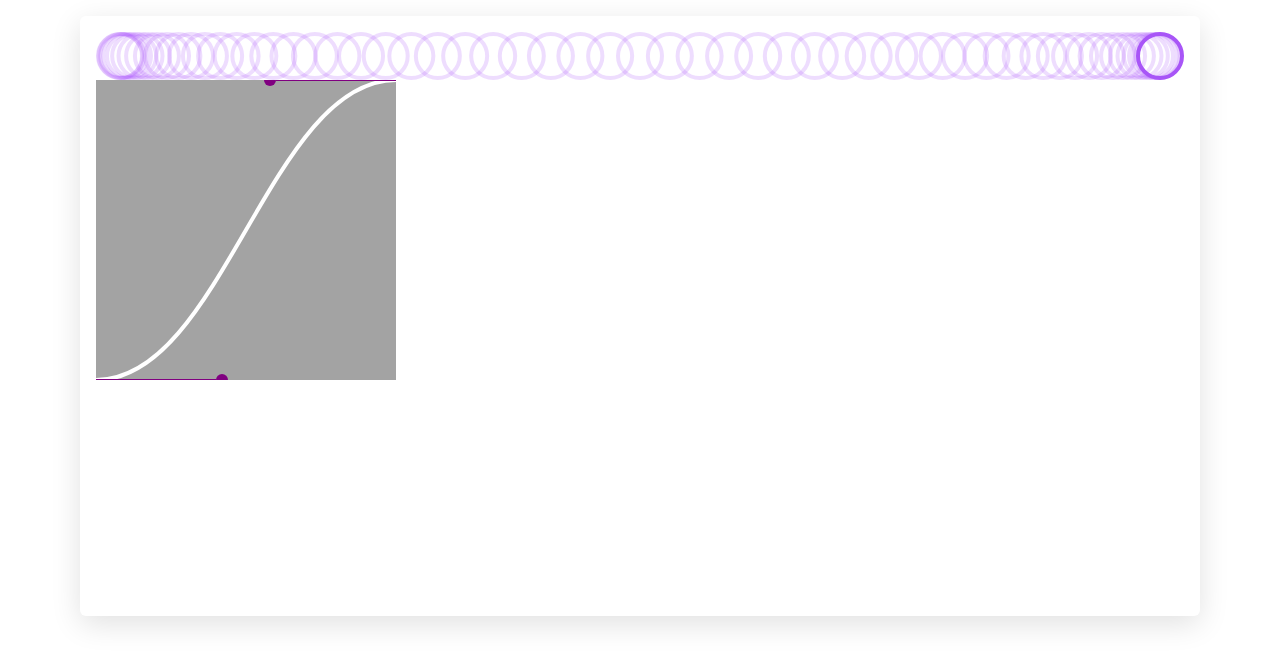
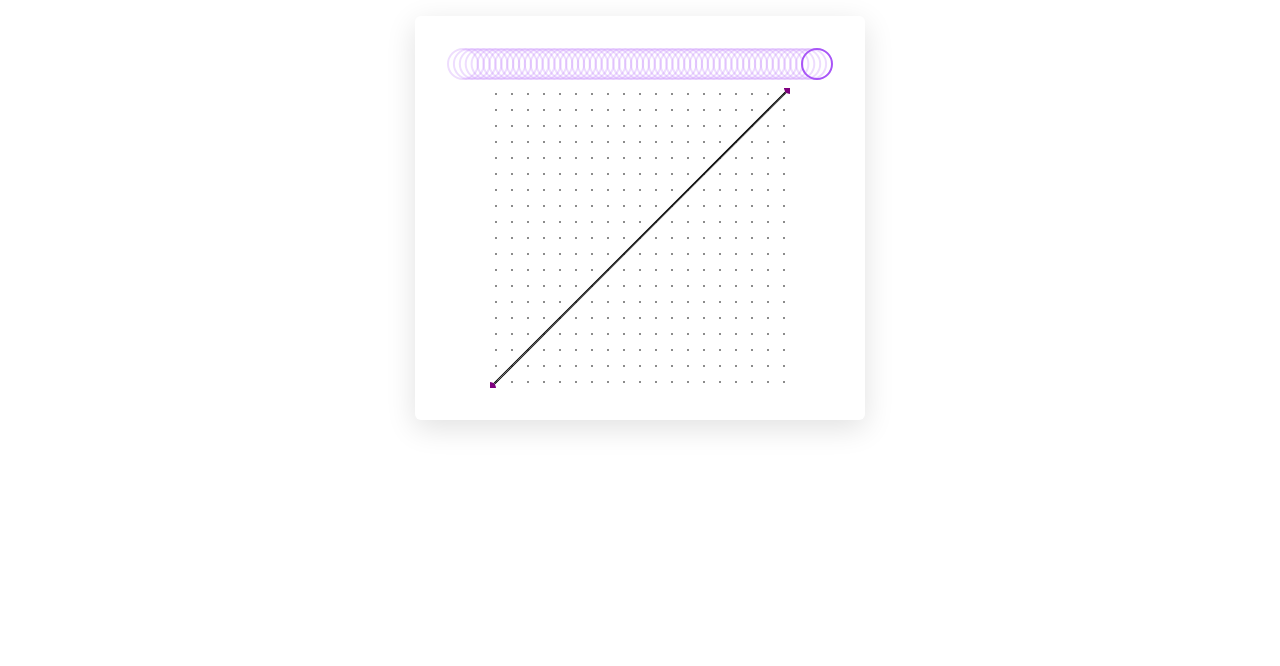
Before and after one commit to bryanmpak/bezier-editor, a Next.js app: page / in a window 1280 px wide. Shown: the top 666 px of the page. Built offline with nearby package versions, Linux system fonts and the light colour scheme.

Commit message:
clean up bezier visualizer

```diff
--- a/app/components/Card.tsx
+++ b/app/components/Card.tsx
@@ -8,7 +8,7 @@ type CardProps = {
 
 const Card = ({ children, cardHeight, cardWidth }: CardProps) => {
   return (
-    <div className='flex flex-col mx-auto rounded-md shadow-[0_8px_30px_rgb(0,0,0,0.12)] p-4 h-[600px]'>
+    <div className='flex flex-col mx-auto rounded-md shadow-[0_8px_30px_rgb(0,0,0,0.12)] p-8 w-[450px]'>
       {children}
     </div>
   )
--- a/app/components/Curve.tsx
+++ b/app/components/Curve.tsx
@@ -5,11 +5,15 @@ import { BezierCurveValue } from "../page"
 type CurveProps = {
   value: BezierCurveValue
   position: Position
+  width: number
+  height: number
 }
 
 export const Curve: React.FC<CurveProps> = memo(function Curve({
   value,
   position,
+  width,
+  height,
 }) {
   const { x, y } = usePosition(position)
 
@@ -24,6 +28,17 @@ export const Curve: React.FC<CurveProps> = memo(function Curve({
     const controlEndY = y(value[3])
     return `M${startX},${startY} C${controlStartX},${controlStartY} ${controlEndX},${controlEndY} ${endX},${endY}`
   }, [value, x, y])
+  console.log(curve)
 
-  return <path fill='none' stroke='white' strokeWidth={4} d={curve} />
+  return (
+    <>
+      <path fill='none' stroke='black' strokeWidth={2} d={curve} />
+      <path
+        fill='none'
+        stroke='grey'
+        strokeWidth={1}
+        d={`M0,${height} C0,${height} ${width},2 ${width},0`}
+      />
+    </>
+  )
 })
--- a/app/components/EasingEditor.tsx
+++ b/app/components/EasingEditor.tsx
@@ -2,7 +2,6 @@
 
 import React, {
   Dispatch,
-  KeyboardEvent,
   SetStateAction,
   useMemo,
   useRef,
@@ -19,17 +18,6 @@ type EasingEditorProps = {
   height?: number
 }
 
-/*
-
-default easing curves:
-https://developer.mozilla.org/en-US/docs/Web/CSS/transition-timing-function#values
-ease = cubic-bezier(0.25, 0.1, 0.25, 1).
-ease-in = cubic-bezier(0.42, 0, 1, 1).
-ease-out = cubic-bezier(0, 0, 0.58, 1).
-ease-in-out = cubic-bezier(0.42, 0, 0.58, 1).
-linear = cubic-bezier(0.0, 0.0, 1.0, 1.0).
-*/
-
 const EasingEditor = ({
   value,
   setValue,
@@ -39,12 +27,16 @@ const EasingEditor = ({
   const editorRef = useRef<SVGSVGElement | null>(null)
   const [isDragging, setIsDragging] = useState<null | number>(null)
 
+  // to get some padding on the SVG
+  const paddedWidth = width
+  const paddedHeight = height
+
   const { x, y } = useMemo(() => {
-    const xFunc = (val: number) => Math.round(val * width)
-    const yFunc = (val: number) => Math.round((1 - val) * height)
+    const xFunc = (val: number) => Math.round(val * paddedWidth)
+    const yFunc = (val: number) => Math.round((1 - val) * paddedHeight)
 
     return { x: xFunc, y: yFunc }
-  }, [width, height])
+  }, [paddedWidth, paddedHeight])
 
   const position = useMemo(
     () => ({
@@ -65,8 +57,8 @@ const EasingEditor = ({
       const rect = editorRef.current.getBoundingClientRect()
       if (rect) {
         const newValue = value.slice()
-        const x = (e.clientX - rect.left) / width
-        const y = 1 - (e.clientY - rect.top) / height
+        const x = (e.clientX - rect.left) / paddedWidth
+        const y = 1 - (e.clientY - rect.top) / paddedHeight
 
         // based on index, which handle is being adjusted
         newValue[isDragging * 2] = x
@@ -87,16 +79,16 @@ const EasingEditor = ({
 
   //     switch (e.key) {
   //       case "ArrowUp":
-  //         y = Math.max(0, y - 5 / height) // Ensure y remains within bounds [0, 1]
+  //         y = Math.max(0, y - 5 / paddedHeight) // Ensure y remains within bounds [0, 1]
   //         break
   //       case "ArrowDown":
-  //         y = Math.min(1, y + 5 / height) // Ensure y remains within bounds [0, 1]
+  //         y = Math.min(1, y + 5 / paddedHeight) // Ensure y remains within bounds [0, 1]
   //         break
   //       case "ArrowLeft":
-  //         x = Math.max(0, x - 5 / width) // Ensure x remains within bounds [0, 1]
+  //         x = Math.max(0, x - 5 / paddedWidth) // Ensure x remains within bounds [0, 1]
   //         break
   //       case "ArrowRight":
-  //         x = Math.min(1, x + 5 / width) // Ensure x remains within bounds [0, 1]
+  //         x = Math.min(1, x + 5 / paddedWidth) // Ensure x remains within bounds [0, 1]
   //         break
   //       default:
   //         return
@@ -122,15 +114,28 @@ const EasingEditor = ({
   }
 
   return (
+    <div className='relative mx-auto' style={{ width: width, height: height }}>
+      <div
+        className='absolute w-full h-full bg-[length:16px_16px] pointer-events-none'
+        style={{
+          backgroundImage:
+            "   radial-gradient(circle at 6px 6px, rgb(26, 26, 26, 0.5) 1px, transparent 0)",
+        }}
+      ></div>
       <svg
-      className='bg-neutral-400'
+        // className='z-10'
         ref={editorRef}
         width={width}
         height={height}
         onMouseMove={handleMouseMove}
         onMouseUp={handleMouseUp}
       >
-      <Curve value={value} position={position} />
+        <Curve
+          value={value}
+          position={position}
+          width={paddedWidth}
+          height={paddedHeight}
+        />
         <Handle
           index={0}
           initialX={value[0]}
@@ -148,6 +153,7 @@ const EasingEditor = ({
           // handleKeyDown={handleKeyDown}
         />
       </svg>
+    </div>
   )
 }
 
--- a/app/components/EasingVisualizer.tsx
+++ b/app/components/EasingVisualizer.tsx
@@ -19,7 +19,7 @@ type EasingVisualizerProps = {
 const EasingVisualizer = ({ value, setValue }: EasingVisualizerProps) => {
   const [isPlaying, setIsPlaying] = useState(false)
   const [fps, setFps] = useState(60)
-  const [ghostOpacity, setGhostOpacity] = useState(0.2)
+  const ghostOpacity = 0.2
 
   const containerRef = useRef<HTMLDivElement | null>(null)
   const [containerWidth, setContainerWidth] = useState(0)
@@ -48,9 +48,9 @@ const EasingVisualizer = ({ value, setValue }: EasingVisualizerProps) => {
   const [activeStepIndex, setActiveStepIndex] = useState(steps.length - 1)
 
   useEffect(() => {
-    setActiveStepIndex(0) // Reset the step index to 0
-    setIsPlaying(true) // Start the animation
-  }, [value]) // This effect will run whenever `value` changes
+    setActiveStepIndex(0)
+    setIsPlaying(true)
+  }, [value])
 
   useEffect(() => {
     const intervalId = setInterval(() => {
@@ -59,17 +59,17 @@ const EasingVisualizer = ({ value, setValue }: EasingVisualizerProps) => {
       } else {
         setIsPlaying(false)
       }
-    }, 1000 / fps)
+    }, 500 / fps)
 
     return () => clearInterval(intervalId)
   }, [activeStepIndex, isPlaying])
 
   return (
-    <div ref={containerRef} className='relative h-12 mr-12'>
+    <div ref={containerRef} className='relative h-10 mr-8'>
       {steps.map((step, index) => (
         <div
           key={step}
-          className='absolute top-0 w-12 h-12 border-4 border-purple-500 rounded-full'
+          className='absolute top-0 w-8 h-8 border-2 border-purple-500 rounded-full'
           style={{
             transform: `translateX(${step * containerWidth}px)`,
             opacity:
--- a/app/components/Handle.tsx
+++ b/app/components/Handle.tsx
@@ -20,12 +20,13 @@ const Handle = ({
 HandleProps) => {
   // Calculations for the line's starting point
   const { x, y } = usePosition(position)
-  // incorrect since you need the usePosition (interpolating between the two points)
+
   const startX = x(index)
   const startY = y(index)
   const controlX = x(initialX)
   const controlY = y(initialY)
   const a = Math.atan2(controlY - startY, controlX - startX)
+  // TTD: what is the 6 here
   const cxs = controlX - 6 * Math.cos(a)
   const cys = controlY - 6 * Math.sin(a)
 
@@ -40,7 +41,7 @@ HandleProps) => {
         y2={startY}
       />
       <circle
-        className='focus:rounded-full'
+        className='focus:rounded-full hover:cursor-pointer focus:ring-purple-300'
         cx={controlX}
         cy={controlY}
         r={6}
--- a/app/page.tsx
+++ b/app/page.tsx
@@ -8,9 +8,29 @@ import EasingVisualizer from "./components/EasingVisualizer"
 
 export type BezierCurveValue = [number, number, number, number]
 
+/*
+
+default easing curves:
+https://developer.mozilla.org/en-US/docs/Web/CSS/transition-timing-function#values
+ease = cubic-bezier(0.25, 0.1, 0.25, 1).
+ease-in = cubic-bezier(0.42, 0, 1, 1).
+ease-out = cubic-bezier(0, 0, 0.58, 1).
+ease-in-out = cubic-bezier(0.42, 0, 0.58, 1).
+linear = cubic-bezier(0.0, 0.0, 1.0, 1.0).
+*/
+
+// TTD: rebuild to be objects that contain value & img - to refer to for defaults
+const easingPresets = {
+  ease: [0.25, 0.1, 0.25, 1],
+  "ease-in": [0.42, 0, 1, 1],
+  "ease-out": [0, 0, 0.58, 1],
+  "ease-in-out": [0.42, 0, 0.58, 1],
+  linear: [0, 0, 1, 1],
+}
+
 export default function Home() {
-  // TTD: temporary before adding presets const easingPresets = []
-  const [value, setValue] = useState([0.42, 0, 0.58, 1] as BezierCurveValue)
+  const [easingPreset, setEasingPreset] = useState(easingPresets["linear"])
+  const [value, setValue] = useState(easingPreset as BezierCurveValue)
 
   return (
     <Container>
```
Lines whose indentation alone changed are shown as unchanged.
